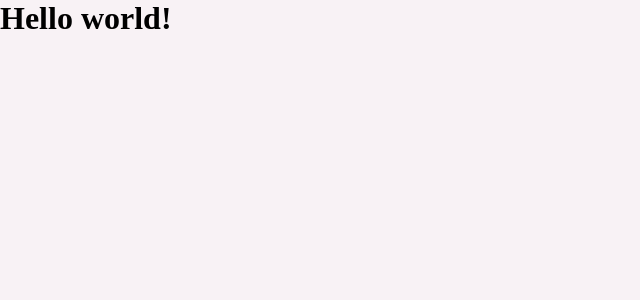
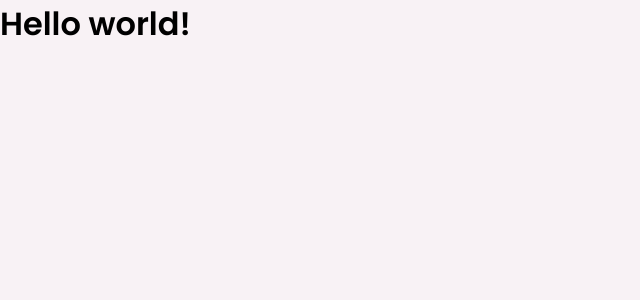
Before and after one commit to wrspada02/chapterll_reactIgnite, a React (Create React App) app: page / in a window 1280 px wide. Shown: the top 300 px of the page, without its empty margins (0-640 px from the left). Built offline with nearby package versions, Linux system fonts and the light colour scheme.

Commit message:
done first settings

```diff
--- a/public/index.html
+++ b/public/index.html
@@ -1,11 +1,14 @@
 <!DOCTYPE html>
 <html lang="en">
   <head>
+    <link rel="preconnect" href="https://fonts.googleapis.com">
+    <link rel="preconnect" href="https://fonts.gstatic.com" crossorigin>
     <meta charset="utf-8" />
     <meta name="viewport" content="width=device-width, initial-scale=1" />
     <link rel="shortcut icon" href="./favicon.png" type="image/png">
     <title>Dt Money</title>
-  </head>
+    <link href="https://fonts.googleapis.com/css2?family=Poppins:wght@400;600&display=swap" rel="stylesheet">
+
   <body>
     <div id="root"></div>
     <!--
--- a/src/styles/global.ts
+++ b/src/styles/global.ts
@@ -42,6 +42,15 @@
             background: var(--background);
         }
 
+        body, input, textarea, button{
+            font-family: 'Poppins', sans-serif;
+            font-weight: 400;
+        }
+
+        h1, h2, h3, h4, h5, h6, strong{
+            font-weight: 600;
+        }
+
         button{
             cursor: pointer;
         }
```
